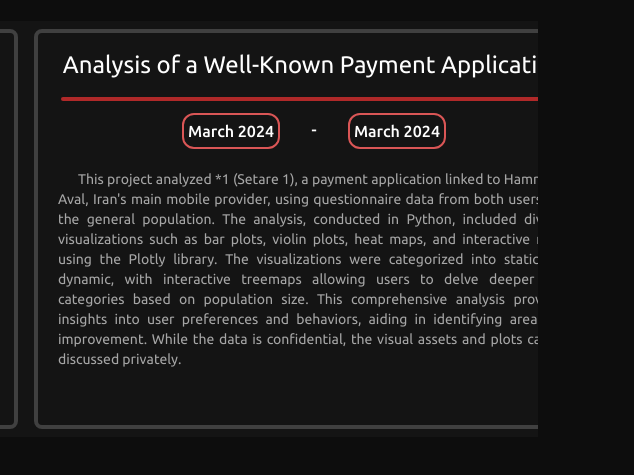
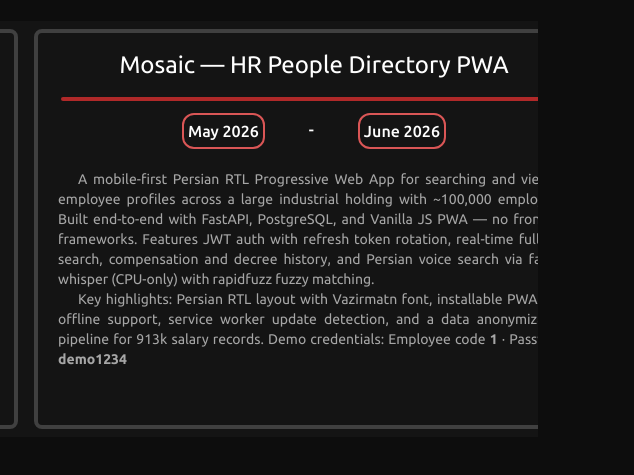
Before and after one commit to SimplyRamin/simplyramin.github.io, a website: page index.html in a window 1280 px wide. Shown: the part 830-1305 px from the top of the page, 646-1280 px from the left. Drawn offline with Linux system fonts and the light colour scheme.

Commit message:
feat: add Mosaic HR People Directory project

```diff
--- a/index.html
+++ b/index.html
@@ -191,6 +191,54 @@
                         <div class="flip-card-inner">
                             <div class="relative md:front-card md:absolute">
                                 <h3 class="project-title p-4">
+                                    Mosaic — HR People Directory PWA
+                                </h3>
+                                <div class="divider w-11/12 h-1 bg-red-high rounded-full m-auto"></div>
+                                <div class="date-container text-bright flex justify-between mx-8 sm:mx-36 mt-3  font-medium">
+                                    <div class="from p-1 border-2 border-red-low rounded-xl">
+                                        May 2026
+                                    </div>
+                                    <span class="p-1">-</span>
+                                    <div class="to p-1 border-2 border-red-low rounded-xl">
+                                        June 2026
+                                    </div>
+                                </div>
+                                <div class="paragraph-container mx-5 py-5 text-sm">
+                                    <p class="text-justify indent-5">
+                                        A mobile-first Persian RTL Progressive Web App for searching and viewing employee profiles across a large industrial holding with ~100,000 employees. Built end-to-end with FastAPI, PostgreSQL, and Vanilla JS PWA — no frontend frameworks. Features JWT auth with refresh token rotation, real-time full-text search, compensation and decree history, and Persian voice search via faster-whisper (CPU-only) with rapidfuzz fuzzy matching.
+                                    </p>
+                                    <p class="text-justify indent-5">
+                                        Key highlights: Persian RTL layout with Vazirmatn font, installable PWA with offline support, service worker update detection, and a data anonymization pipeline for 913k salary records. Demo credentials: Employee code <strong>1</strong> · Password <strong>demo1234</strong>
+                                    </p>
+                                </div>
+                                <div class="button-container md:hidden flex mx-5 items-center justify-center mb-4">
+                                    <a href="https://github.com/SimplyRamin/mosaic" target="_blank" rel="noopener noreferrer" class="px-2 py-1 bg-green text-bright font-bold flex items-center space-x-2 rounded-lg hover:bg-light-low hover:text-lime-800 transition duration-600">
+                                        <svg width="24" height="24" viewBox="0 0 24 24" fill="none" xmlns="http://www.w3.org/2000/svg">
+                                            <path fill-rule="evenodd" clip-rule="evenodd" d="M20.7703 12C20.7703 11.6412 20.5762 11.4056 20.188 10.9343C18.768 9.21014 15.6357 6 12 6C8.36428 6 5.23207 9.21014 3.81198 10.9343C3.42382 11.4056 3.22974 11.6412 3.22974 12C3.22974 12.3588 3.42382 12.5944 3.81198 13.0657C5.23207 14.7899 8.36428 18 12 18C15.6357 18 18.768 14.7899 20.188 13.0657C20.5762 12.5944 20.7703 12.3588 20.7703 12ZM12 15C13.6569 15 15 13.6569 15 12C15 10.3431 13.6569 9 12 9C10.3432 9 9.00002 10.3431 9.00002 12C9.00002 13.6569 10.3432 15 12 15Z" fill="#33363F"/>
+                                        </svg>
+                                        <span class="">Public</span>
+                                    </a>
+                                </div>
+                            </div>
+                            <div class="hidden back-card md:bg-green md:rounded-lg md:flex md:flex-col md:items-center md:justify-center">
+                                <a href="https://mosaic-a5t.pages.dev" target="_blank" rel="noopener noreferrer">
+                                    <div class="container-title-logo flex flex-row items-center justify-center">
+                                        <svg width="64" height="64" viewBox="0 0 24 24" fill="none" xmlns="http://www.w3.org/2000/svg">
+                                            <path fill-rule="evenodd" clip-rule="evenodd" d="M20.7703 12C20.7703 11.6412 20.5762 11.4056 20.188 10.9343C18.7679 9.21014 15.6357 6 12 6C8.36427 6 5.23206 9.21014 3.81197 10.9343C3.42381 11.4056 3.22973 11.6412 3.22973 12C3.22973 12.3588 3.42381 12.5944 3.81197 13.0657C5.23206 14.7899 8.36427 18 12 18C15.6357 18 18.7679 14.7899 20.188 13.0657C20.5762 12.5944 20.7703 12.3588 20.7703 12ZM12 15C13.6569 15 15 13.6569 15 12C15 10.3431 13.6569 9 12 9C10.3432 9 9.00001 10.3431 9.00001 12C9.00001 13.6569 10.3432 15 12 15Z" fill="#fefefe"/>
+                                        </svg>
+                                        <h4 class="text-bright font-bold text-6xl">Public</h4>
+                                    </div>
+                                    <div class="container-sub-text">
+                                        <span class="text-bright text-sm">Click for Project's Repository and More Information...</span>
+                                    </div>
+                                </a>
+                            </div>
+                        </div>
+                    </div>
+                    <div class="project border-dark-low border-4 md:min-w-[35rem] text-center m-2 rounded-lg z-1">
+                        <div class="flip-card-inner">
+                            <div class="relative md:front-card md:absolute">
+                                <h3 class="project-title p-4">
                                     Analysis of a Well-Known Payment Application
                                 </h3>
                                 <div class="divider w-11/12 h-1 bg-red-high rounded-full m-auto"></div>
```
